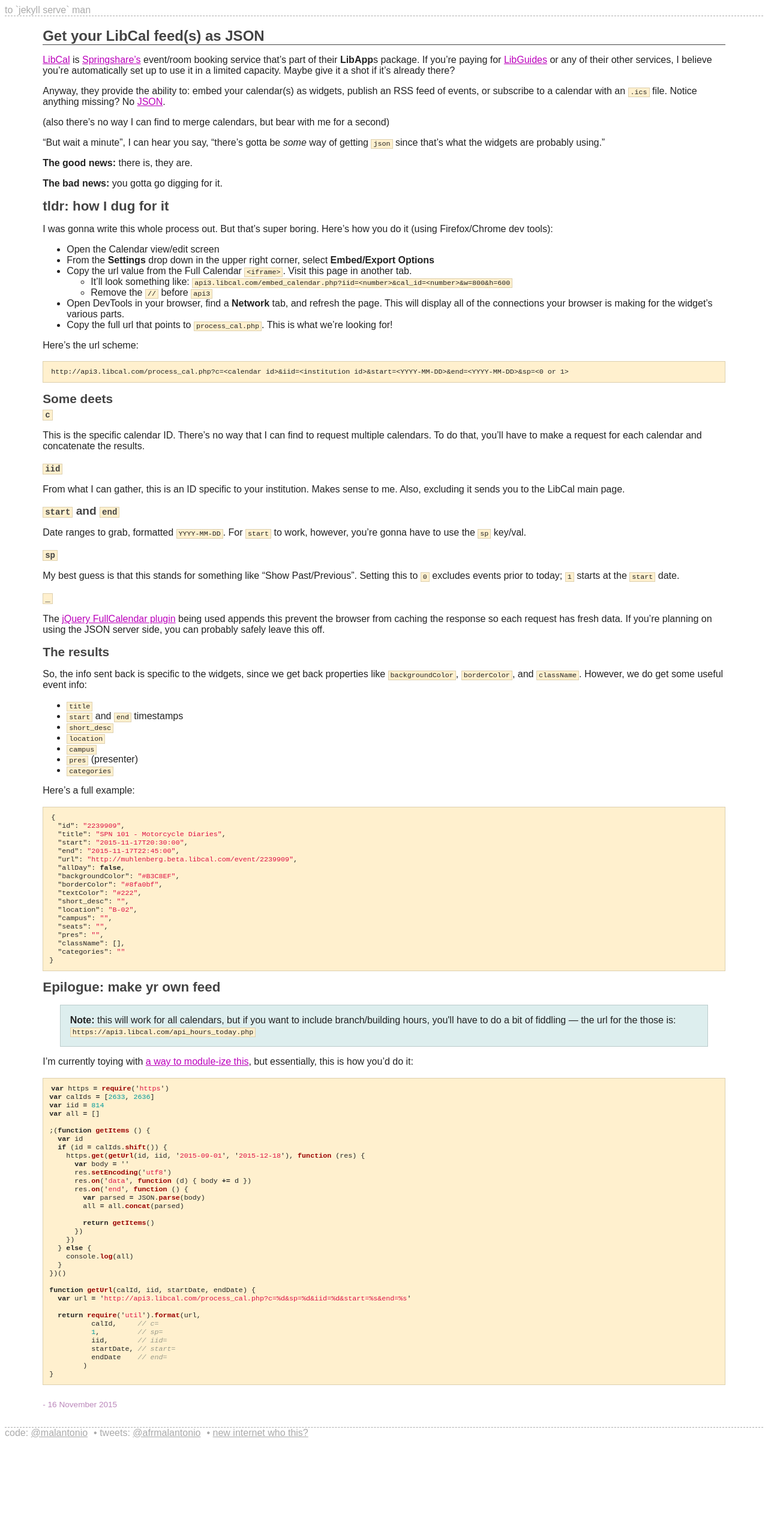
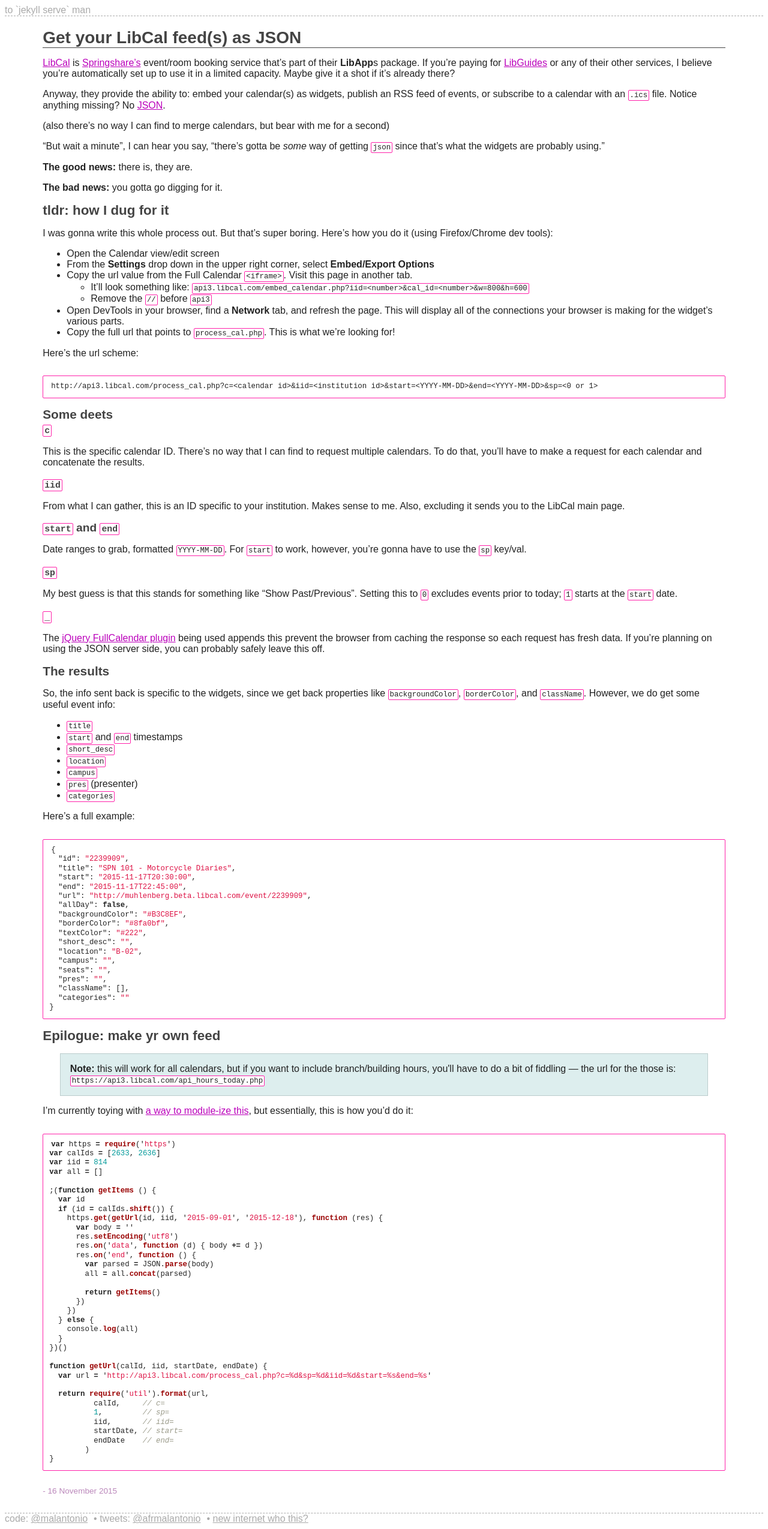
Before and after one commit to malantonio/blog, a Jekyll site: the page built from _posts/2015-11-16-get-yr-libcal-feed-as-json.markdown, in a window 1280 px wide. Shown: the whole page at 60% size. Built offline with Jekyll 4.4.1, drawn with Linux system fonts in a browser that asks for light colours; Markdown is read by kramdown in place of the engine named in the settings; before the commit the page ends 2406 px from its top, so only the background shows below that.

Commit message:
more nitpicking + adding alternate xml link

```diff
--- a/_layouts/default.html
+++ b/_layouts/default.html
@@ -8,6 +8,7 @@
     <meta name="description" content="{{ site.description }}">
     <link rel="shortcut icon" href="{{ site.baseurl }}/favicon.png">
     <link rel="canonical" href="{{ site.url }}{{ site.baseurl }}{{ page.url | replace:'index.html','' }}">
+    <link rel="alternate" href="{{ site.url }}{{ site.baseurl }}/feed.xml" type="application/rss+xml" title="Edible feed">
     <style>
     *, *:before, *:after { box-sizing: border-box; }
     body { color: #222; font-family: 'Arial', sans-serif; }
@@ -16,18 +17,21 @@
     body > header a:hover, body > footer a:hover { color: #111; }
     body > header a { text-decoration: none; }
     .blarg-content { margin: auto; padding: 1em 0; width: 90%; }
+    .post-title { border-bottom: 1px solid #444; font-size: 1.75em; }
     h1 code, h2 code, h3 code, h4 code, h5 code, h6 code, a code,
     p code, li > code, blockquote > code, pre, aside code {
-        background-color: #fff0ce;
-        border: 1px solid #ddd0ae;
-        font-size: .90em;
-        margin-top: .125em;
+        background-color: #fff;
+        border: 1px solid #ff22aa;
+        border-radius: 2px;
+        font-size: .95em;
+        line-height: 1.25em;
+        padding: 1px 2px;
     }
     pre { padding: 10px; width: auto; }
     code { padding: 0 3px; }
     .highlight { max-width: 100%; overflow-x: scroll; }
     h1, h2, h3, h4, h5, h6 { color: #444; margin: .125em auto; }
-    h1 { border-bottom: 1px solid #444; font-size: 1.5em; }
+    h1 { font-size: 1.5em; }
     h2 { font-size: 1.4em; }
     h3 { font-size: 1.3em; }
     h4 { font-size: 1.2em; }
@@ -45,12 +49,13 @@
     blockquote cite { display: block; margin-left: 1em; }
     blockquote cite:before { content: '\2014'; margin-right: .25em; }
     .posts-index { list-style-type: none; margin: 0; padding: 0; }
-    .post img { border: 1px dotted #aa77aa; }
+    .post img { border: 1px dotted #aa77aa; max-width: 100%; }
     .post-date { display: inline-block; font-weight: bold; width: 10.5em; }
     .post-meta { color: #bb88bb; font-size: .85em; }
     .post-meta::before { content: '- ';}
     body > footer { border-top: 1px dashed #aaa; color: #aaa; }
     body > footer ul { list-style-type: none; margin: 0; padding: 0; }
+    table { width: 100%; }
 
     @media (min-width: 750px) {
         body > footer li { display: inline-block; }
--- a/_layouts/post.html
+++ b/_layouts/post.html
@@ -4,7 +4,7 @@
 <article class="post">
 
   <header>
-    <h1>
+    <h1 class="post-title">
       {{ page.title }}
     </h1>
   </header>
```
